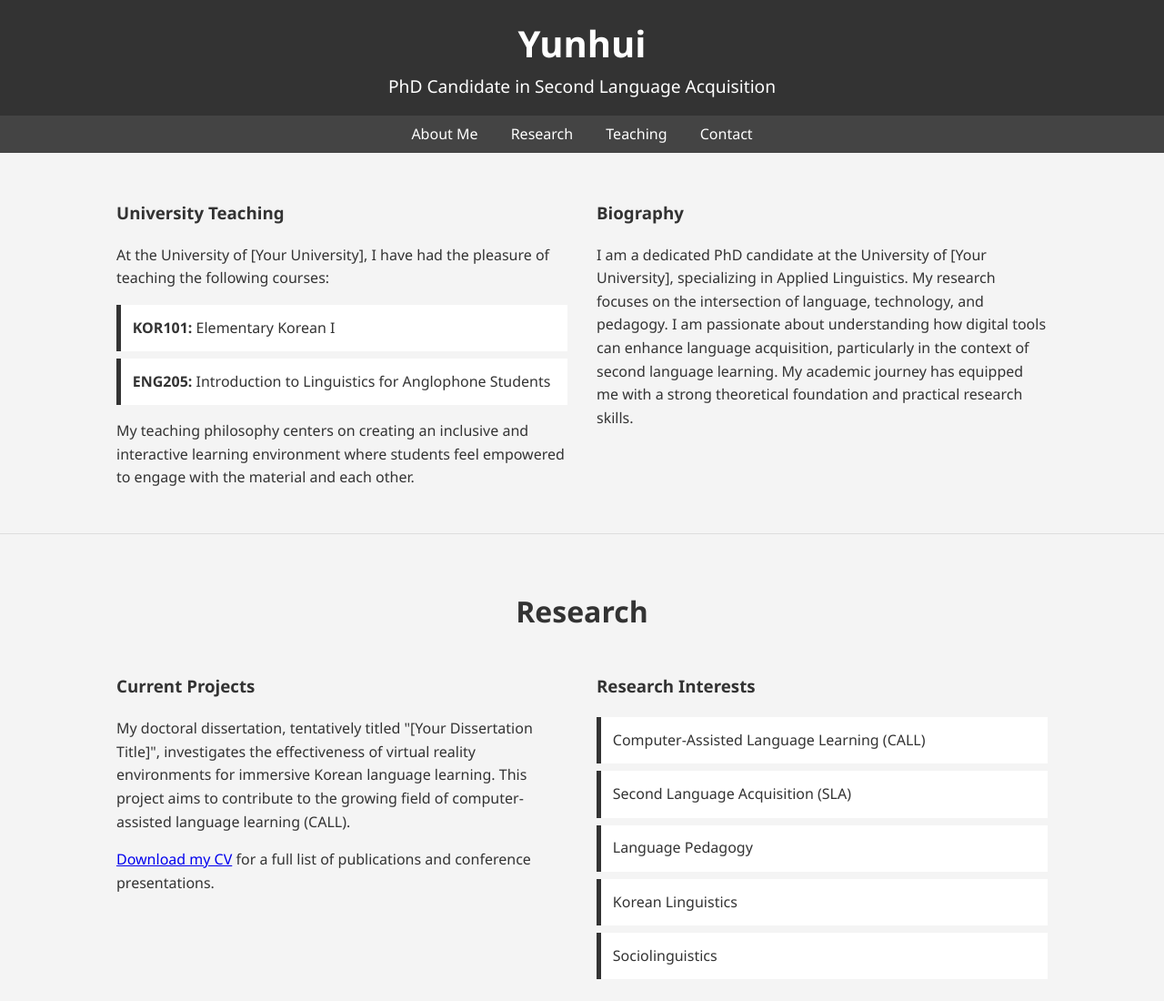
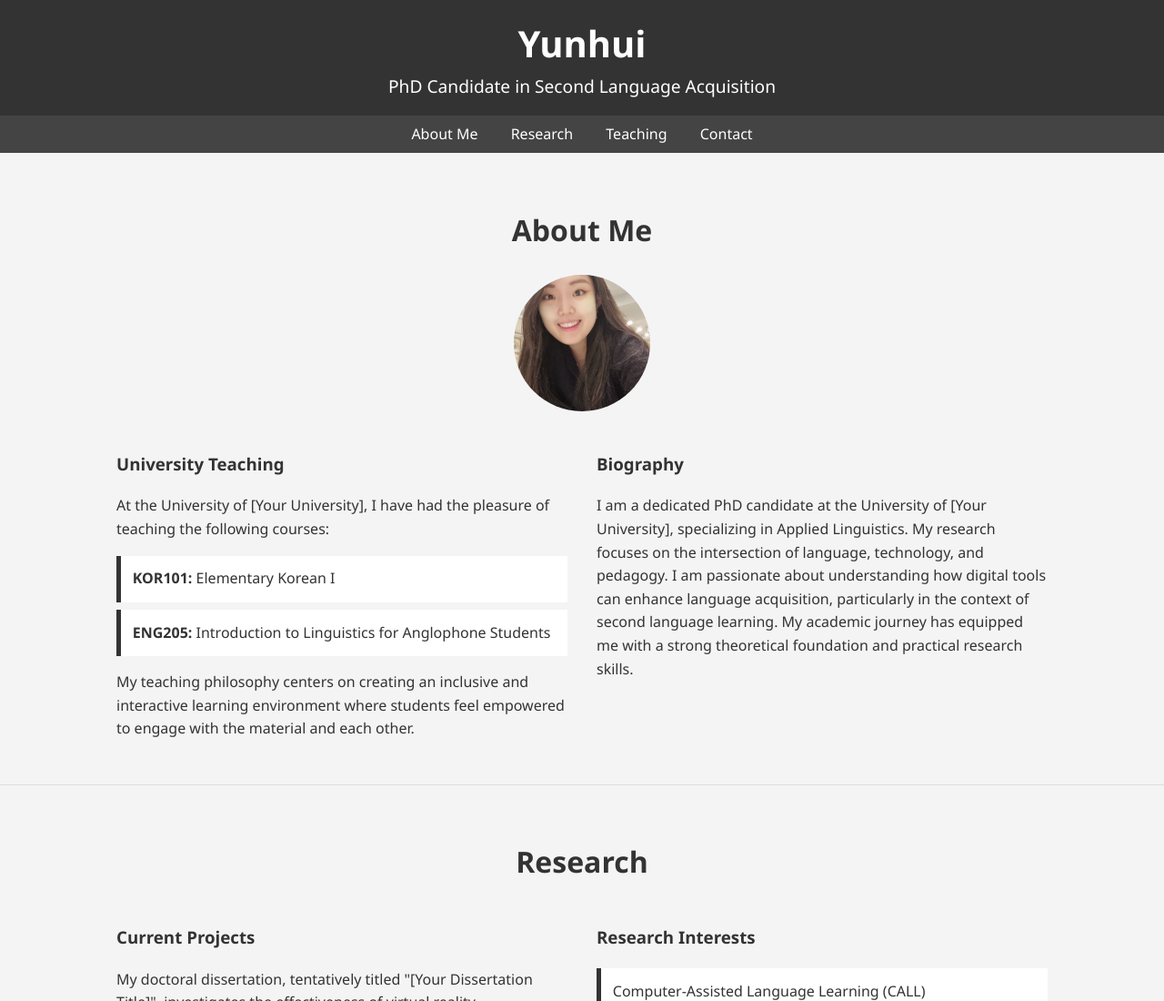
Before and after one commit to YannickCardini/yunhuijeong, a plain HTML site: page index.html in a window 1280 px wide. Shown: the top 1100 px of the page at 91% size. Drawn offline with Linux system fonts and the light colour scheme.

Commit message:
Put back about me section with yunhui pic

```diff
--- a/index.html
+++ b/index.html
@@ -133,6 +133,8 @@
 
     <section id="about">
         <div class="container">
+            <h2 class="section-title">About Me</h2>
+            <img src="yunhee.jpeg" alt="Yunhui" class="profile-img">
             <div class="about-content">
                 <div class="content-left">
                     <h3>University Teaching</h3>
```
